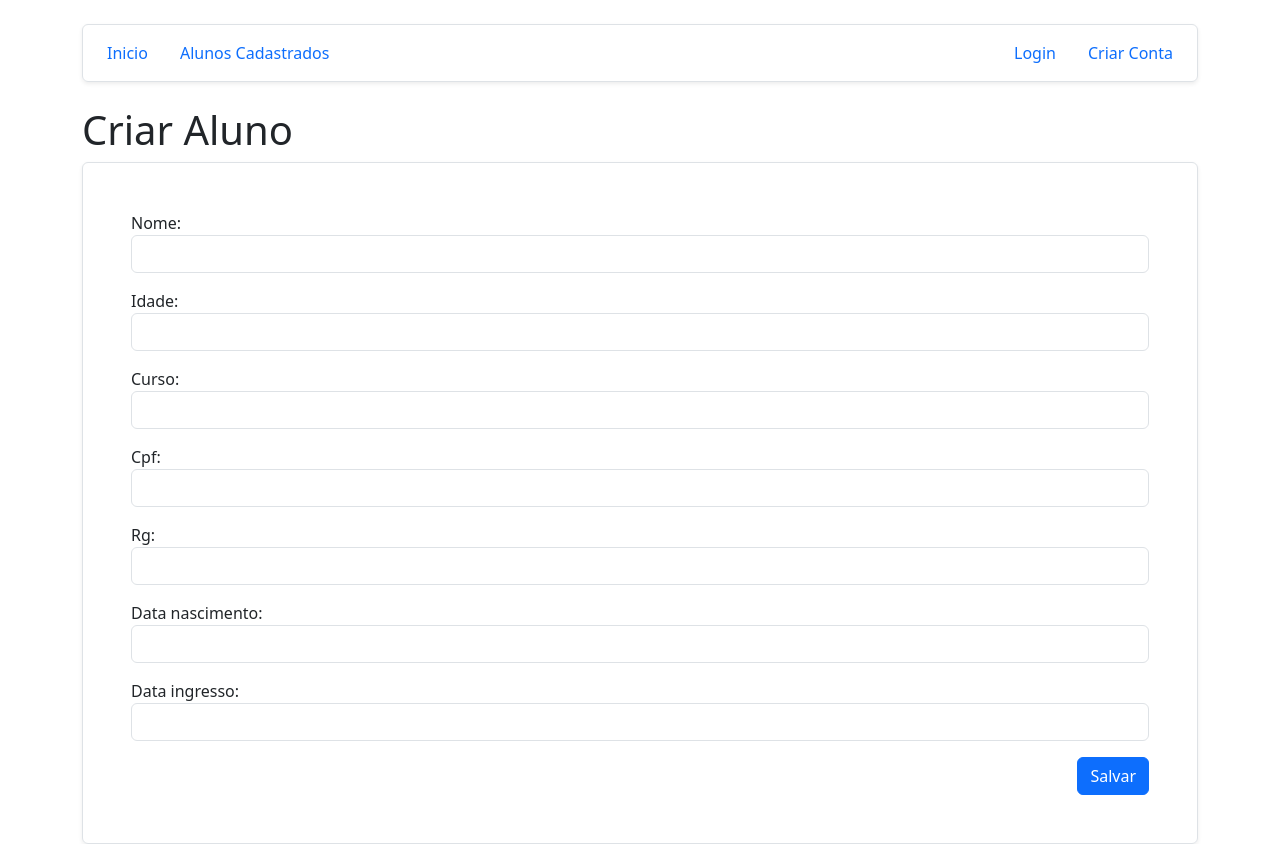
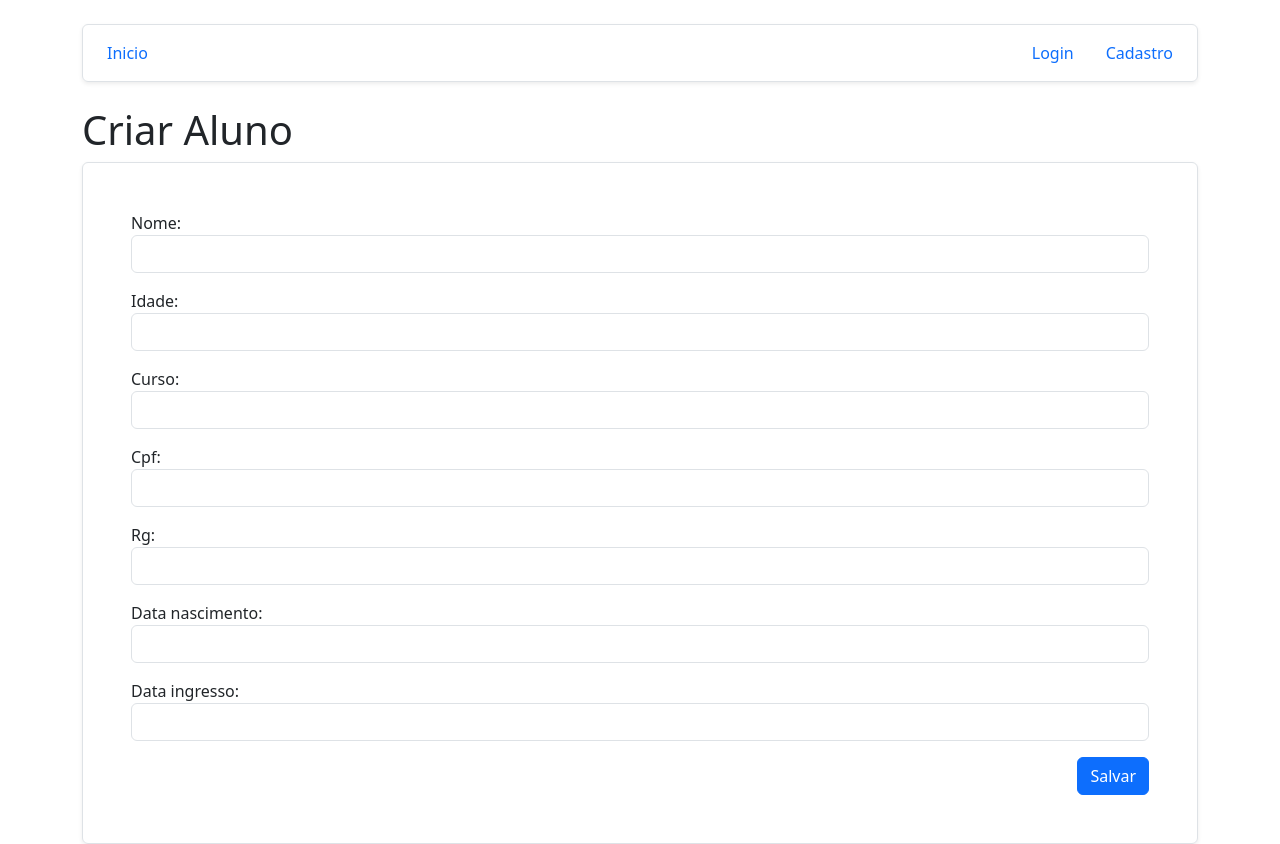
Before and after one commit to kesleymartins/gerenciamento-alunos, a Django app: page /criar-aluno in a window 1280 px wide. Run offline with Django 4.2, Linux system fonts and the light colour scheme; parts of the project's set-up code (start-up, migrations or seed data) failed here and were passed over.

Commit message:
setup nav links

```diff
--- a/templates/application.html
+++ b/templates/application.html
@@ -4,7 +4,7 @@
     <meta charset="UTF-8">
     <meta http-equiv="X-UA-Compatible" content="IE=edge">
     <meta name="viewport" content="width=device-width, initial-scale=1.0">
-    <title>Trabalho 01</title>
+    <title>Trabalho 02</title>
 
     <link href="https://cdn.jsdelivr.net/npm/bootstrap@5.3.0/dist/css/bootstrap.min.css" rel="stylesheet" integrity="sha384-9ndCyUaIbzAi2FUVXJi0CjmCapSmO7SnpJef0486qhLnuZ2cdeRhO02iuK6FUUVM" crossorigin="anonymous">
     <script src="https://cdn.jsdelivr.net/npm/bootstrap@5.3.0/dist/js/bootstrap.bundle.min.js" integrity="sha384-geWF76RCwLtnZ8qwWowPQNguL3RmwHVBC9FhGdlKrxdiJJigb/j/68SIy3Te4Bkz" crossorigin="anonymous"></script>
@@ -18,20 +18,32 @@
                         Inicio
                     </a>
                 </li>
+                {% if user.is_authenticated %}
                     <li>
                         <a href="{% url 'alunos_cadastrados' %}" class="nav-link">
                             Alunos Cadastrados
                         </a>
                     </li>
+                {% endif %}
             </ul>
 
             <ul class="nav nav-pills">
+                {% if user.is_authenticated %}
                     <li>
-                    <a href="#" class="nav-link">Login</a>
+                        <span class="nav-link">{{ user.username }}</span>
                     </li>
                     <li>
-                    <a href="#" class="nav-link">Criar Conta</a>
+                        <a href="{% url 'usuario.logout' %}" class="nav-link">Sair</a>
                     </li>
+                {% else %}
+                    <li>
+                        <a href="{% url 'usuario.login' %}" class="nav-link">Login</a>
+                    </li>
+
+                    <li>
+                        <a href="{% url 'usuario.cadastro' %}" class="nav-link">Cadastro</a>
+                    </li>
+                {% endif %}
             </ul>
         </nav>
     </header>
```
Lines whose indentation alone changed are shown as unchanged.
